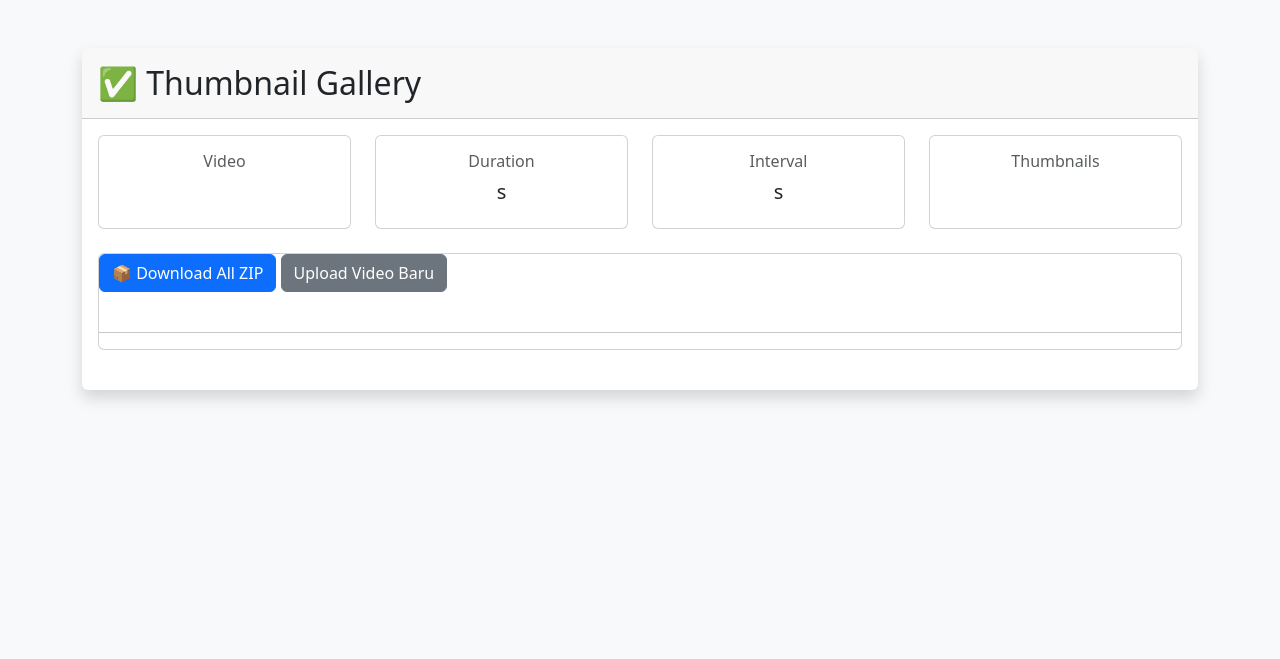
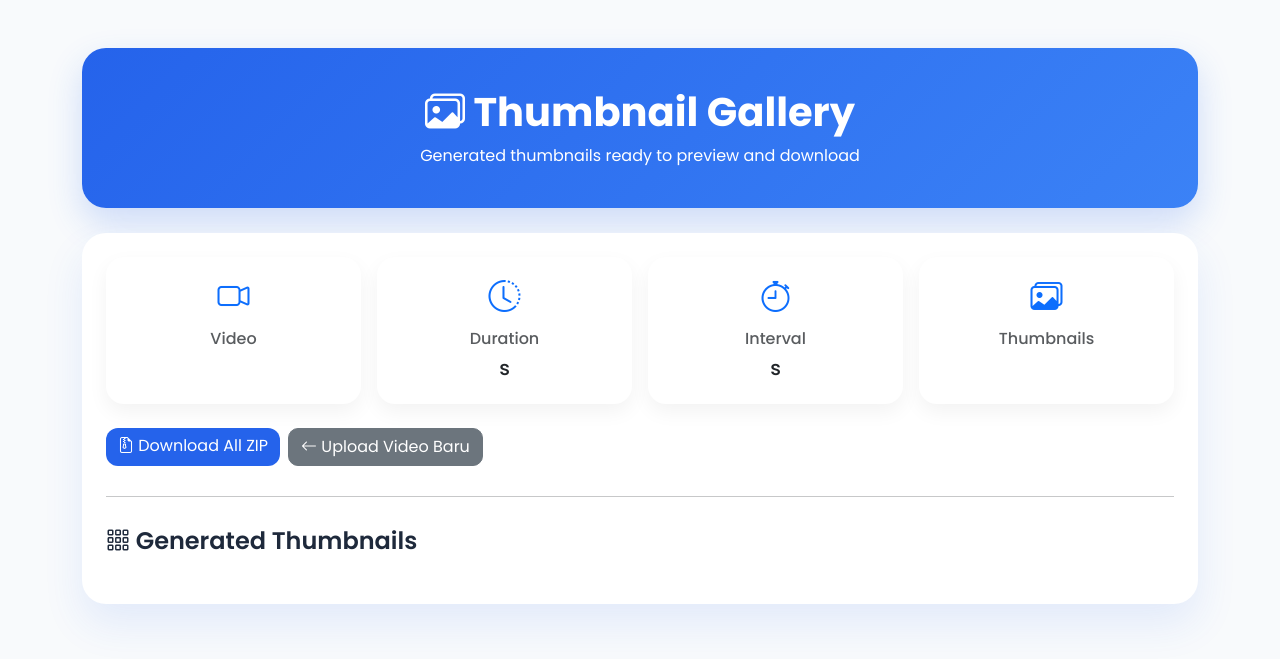
Before and after one commit to hanafi-design/video-thumbnail-generator, a FastAPI app: template templates/result.html in a window 1280 px wide. Shown: the top 659 px of the page. Run offline with FastAPI, Linux system fonts and the light colour scheme; the template is opened without the code that fills it, so the values that code supplies are empty; parts of the project's set-up code (start-up, migrations or seed data) failed here and were passed over; some libraries are stand-ins or nearby versions.

Commit message:
Redesign UI with modern blue theme

```diff
--- a/templates/result.html
+++ b/templates/result.html
@@ -3,52 +3,144 @@
 
 <head>
     <meta charset="UTF-8">
-    <meta name="viewport"
-          content="width=device-width, initial-scale=1">
+    <meta name="viewport" content="width=device-width, initial-scale=1">
 
     <title>Thumbnail Gallery</title>
 
-    <link href="https://cdn.jsdelivr.net/npm/bootstrap@5.3.8/dist/css/bootstrap.min.css"
+    <!-- Bootstrap -->
+    <link href="https://cdn.jsdelivr.net/npm/bootstrap@5.3.8/dist/css/bootstrap.min.css" rel="stylesheet">
+
+    <!-- Bootstrap Icons -->
+    <link rel="stylesheet"
+        href="https://cdn.jsdelivr.net/npm/bootstrap-icons@1.11.3/font/bootstrap-icons.min.css">
+
+    <!-- Google Font -->
+    <link rel="preconnect" href="https://fonts.googleapis.com">
+    <link rel="preconnect" href="https://fonts.gstatic.com" crossorigin>
+
+    <link href="https://fonts.googleapis.com/css2?family=Poppins:wght@300;400;500;600;700&display=swap"
         rel="stylesheet">
+
+    <style>
+        body {
+            font-family: 'Poppins', sans-serif;
+            background: #f8fafc;
+        }
+
+        .hero {
+            background: linear-gradient(135deg, #2563EB, #3B82F6);
+            color: white;
+            padding: 40px;
+            border-radius: 24px;
+            text-align: center;
+            margin-bottom: 25px;
+            box-shadow: 0 15px 35px rgba(37, 99, 235, .2);
+        }
+
+        .main-card {
+            border: none;
+            border-radius: 24px;
+            box-shadow: 0 20px 40px rgba(37, 99, 235, .1);
+        }
+
+        .stat-card {
+            border: none;
+            border-radius: 18px;
+            box-shadow: 0 8px 20px rgba(0, 0, 0, .05);
+            transition: .3s;
+        }
+
+        .stat-card:hover {
+            transform: translateY(-3px);
+        }
+
+        .thumb-card {
+            border: none;
+            border-radius: 18px;
+            overflow: hidden;
+            box-shadow: 0 10px 25px rgba(0, 0, 0, .08);
+            transition: .3s;
+        }
+
+        .thumb-card:hover {
+            transform: translateY(-5px);
+        }
+
+        .thumb-card img {
+            height: 180px;
+            object-fit: cover;
+        }
+
+        .btn-primary {
+            background: #2563EB;
+            border: none;
+            border-radius: 12px;
+        }
+
+        .btn-primary:hover {
+            background: #1d4ed8;
+        }
+
+        .btn-success,
+        .btn-secondary {
+            border-radius: 10px;
+        }
+
+        .gallery-title {
+            font-weight: 600;
+            color: #1e293b;
+        }
+
+        .divider {
+            margin: 30px 0;
+        }
+    </style>
+
 </head>
 
-<body class="bg-light">
+<body>
 
     <div class="container py-5">
 
-    <div class="card shadow border-0">
+        <!-- Hero Section -->
+        <div class="hero">
 
-        <div class="card-header py-3">
+            <h1 class="fw-bold">
+                <i class="bi bi-images"></i>
+                Thumbnail Gallery
+            </h1>
 
-            <h2 class="mb-0">
-                ✅ Thumbnail Gallery
-            </h2>
+            <p class="mb-0">
+                Generated thumbnails ready to preview and download
+            </p>
 
         </div>
 
-        <div class="card-body">
+        <div class="card main-card">
+
+            <div class="card-body p-4">
 
                 {% if error %}
 
                 <div class="alert alert-danger">
-
                     {{ error }}
-
                 </div>
 
                 {% endif %}
 
-            <!-- Statistik Video -->
+                <!-- Statistics -->
 
-            <div class="row mb-4">
+                <div class="row g-3 mb-4">
 
                     <div class="col-md-3">
 
-                    <div class="card text-center h-100">
+                        <div class="card stat-card h-100">
 
-                        <div class="card-body">
+                            <div class="card-body text-center">
 
-                            <h6 class="text-muted">
+                                <i class="bi bi-camera-video fs-2 text-primary"></i>
+
+                                <h6 class="text-muted mt-2">
                                     Video
                                 </h6>
 
@@ -64,11 +156,13 @@
 
                     <div class="col-md-3">
 
-                    <div class="card text-center h-100">
+                        <div class="card stat-card h-100">
 
-                        <div class="card-body">
+                            <div class="card-body text-center">
 
-                            <h6 class="text-muted">
+                                <i class="bi bi-clock-history fs-2 text-primary"></i>
+
+                                <h6 class="text-muted mt-2">
                                     Duration
                                 </h6>
 
@@ -84,11 +178,13 @@
 
                     <div class="col-md-3">
 
-                    <div class="card text-center h-100">
+                        <div class="card stat-card h-100">
 
-                        <div class="card-body">
+                            <div class="card-body text-center">
 
-                            <h6 class="text-muted">
+                                <i class="bi bi-stopwatch fs-2 text-primary"></i>
+
+                                <h6 class="text-muted mt-2">
                                     Interval
                                 </h6>
 
@@ -104,11 +200,13 @@
 
                     <div class="col-md-3">
 
-                    <div class="card text-center h-100">
+                        <div class="card stat-card h-100">
 
-                        <div class="card-body">
+                            <div class="card-body text-center">
 
-                            <h6 class="text-muted">
+                                <i class="bi bi-images fs-2 text-primary"></i>
+
+                                <h6 class="text-muted mt-2">
                                     Thumbnails
                                 </h6>
 
@@ -124,31 +222,36 @@
 
                 </div>
 
-            <div class="card mb-4">
+                <!-- Buttons -->
 
-            <!-- Action Button -->
+                <div class="d-flex flex-wrap gap-2 mb-4">
 
-            <div class="mb-4">
-
-                <a
-                    href="/download-zip/{{ video_name }}"
+                    <a href="/download-zip/{{ video_name }}"
                         class="btn btn-primary">
 
-                    📦 Download All ZIP
+                        <i class="bi bi-file-earmark-zip"></i>
+                        Download All ZIP
 
                     </a>
 
-                <a
-                    href="/"
+                    <a href="/"
                         class="btn btn-secondary">
 
+                        <i class="bi bi-arrow-left"></i>
                         Upload Video Baru
 
                     </a>
 
                 </div>
 
-            <hr>
+                <hr class="divider">
+
+                <!-- Gallery Title -->
+
+                <h4 class="gallery-title mb-4">
+                    <i class="bi bi-grid-3x3-gap"></i>
+                    Generated Thumbnails
+                </h4>
 
                 <!-- Gallery -->
 
@@ -156,26 +259,25 @@
 
                     {% for thumb in thumbnails %}
 
-                <div class="col-lg-3 col-md-4 col-sm-6 mb-4">
+                    <div class="col-xl-3 col-lg-4 col-md-6 mb-4">
 
-                    <div class="card shadow-sm h-100">
+                        <div class="card thumb-card h-100">
 
-                        <img
-                            src="/thumbnails/{{ thumb }}"
+                            <img src="/thumbnails/{{ thumb }}"
                                 class="card-img-top"
                                 alt="{{ thumb }}">
 
                             <div class="card-body text-center">
 
-                            <small class="d-block mb-2 text-muted">
+                                <small class="text-muted d-block mb-3">
                                     {{ thumb }}
                                 </small>
 
-                            <a
-                                href="/thumbnails/{{ thumb }}"
+                                <a href="/thumbnails/{{ thumb }}"
                                     download
                                     class="btn btn-success btn-sm">
 
+                                    <i class="bi bi-download"></i>
                                     Download
 
                                 </a>
@@ -197,4 +299,5 @@
     </div>
 
 </body>
+
 </html>
```
Also changed, not shown: templates/index.html (+153 -142 lines). Lines whose indentation alone changed are shown as unchanged.
